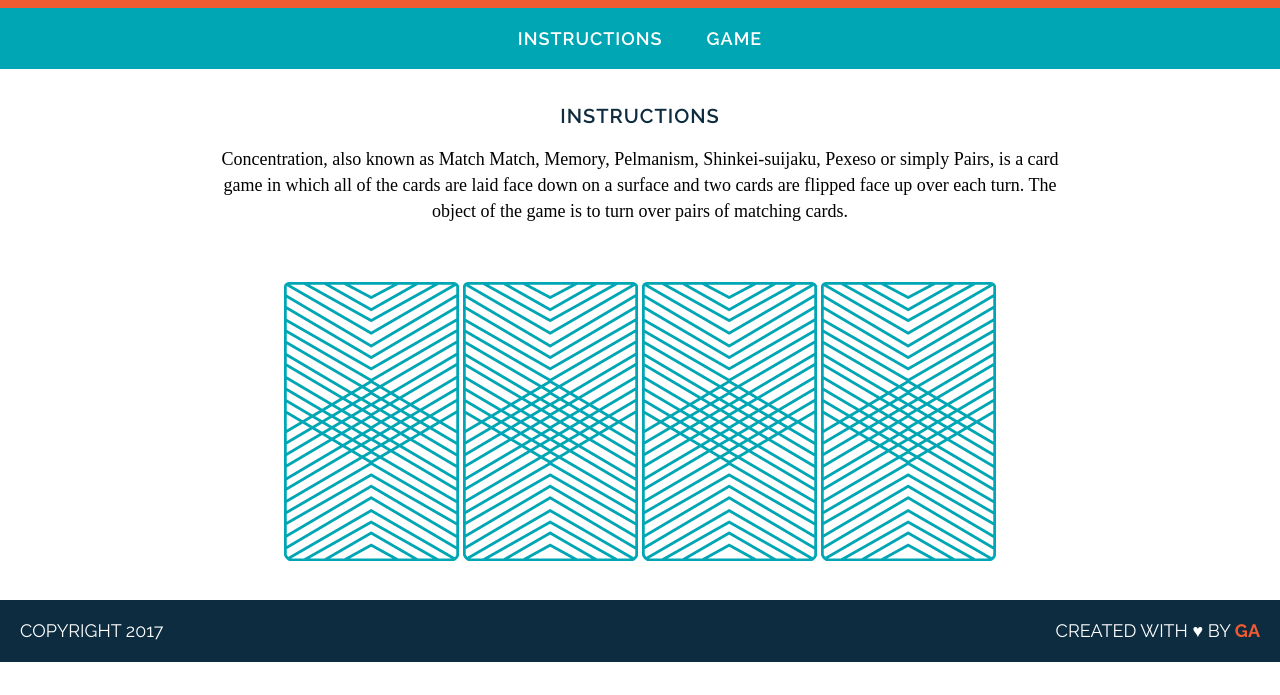
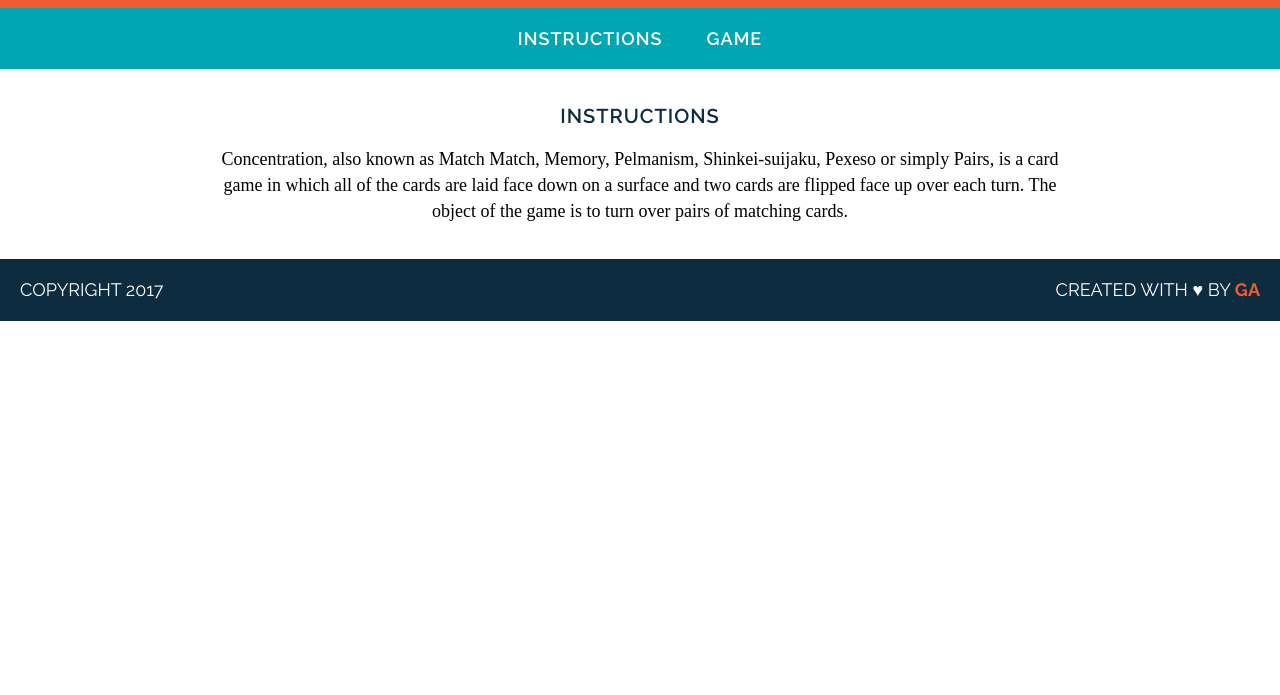
Before and after one commit to pbutler1418/wdi-fundamentals-memorygame, a plain HTML site: page memory_game/index.html in a window 1280 px wide. Shown: the part 105-800 px from the top of the page. Drawn offline with Linux system fonts and the light colour scheme; a web font is replaced by a local one.

Commit message:
created game logic

```diff
--- a/memory_game/index.html
+++ b/memory_game/index.html
@@ -16,12 +16,7 @@
 <main>
 <h2>Instructions</h2>
 <p>Concentration, also known as Match Match, Memory, Pelmanism, Shinkei-suijaku, Pexeso or simply Pairs, is a card game in which all of the cards are laid face down on a surface and two cards are flipped face up over each turn. The object of the game is to turn over pairs of matching cards.</p>
-<div>
-<img src="images/back.png" alt="Queen of Diamonds">
-<img src="images/back.png" alt="Queen of Hearts">
-<img src="images/back.png" alt="King of Diamonds">
-<img src="images/back.png" alt="King of Hearts">
-</div>
+<div id="game-board" class="board clearfix"></div>
 </main>
 <footer class= "clearfix">
 	<p class ="copyright">
--- a/memory_game/js/main.js
+++ b/memory_game/js/main.js
@@ -34,3 +34,8 @@ else
 function flipCard(cardID) {
 	console.log("User flipped " + cards[cardId]);
 	cardsInPlay.push(cards[cardId].rank)
+}
+
+function createBoard
+	for (let i = 0; i < arrayName.length; i++) {
+}
```
